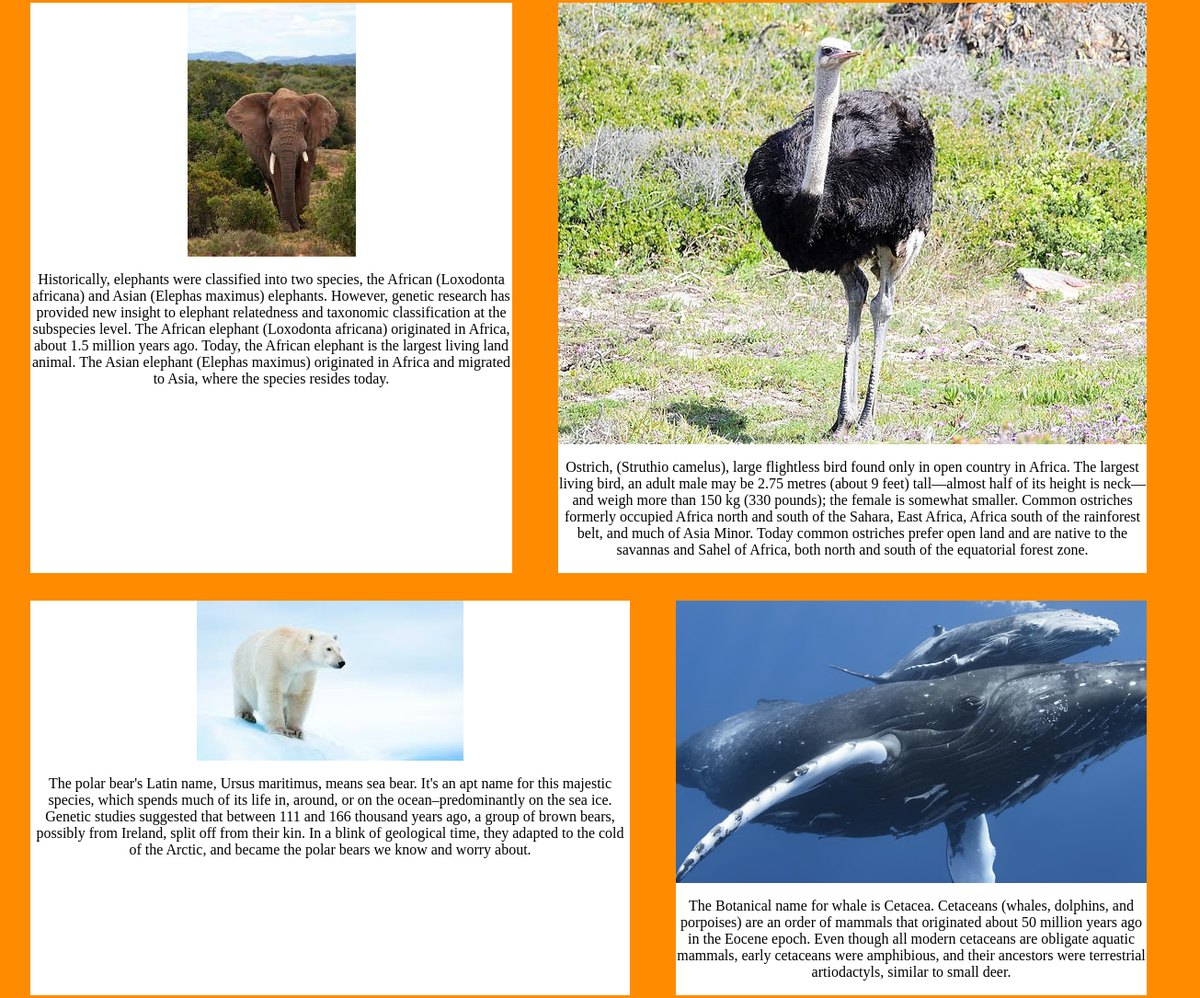
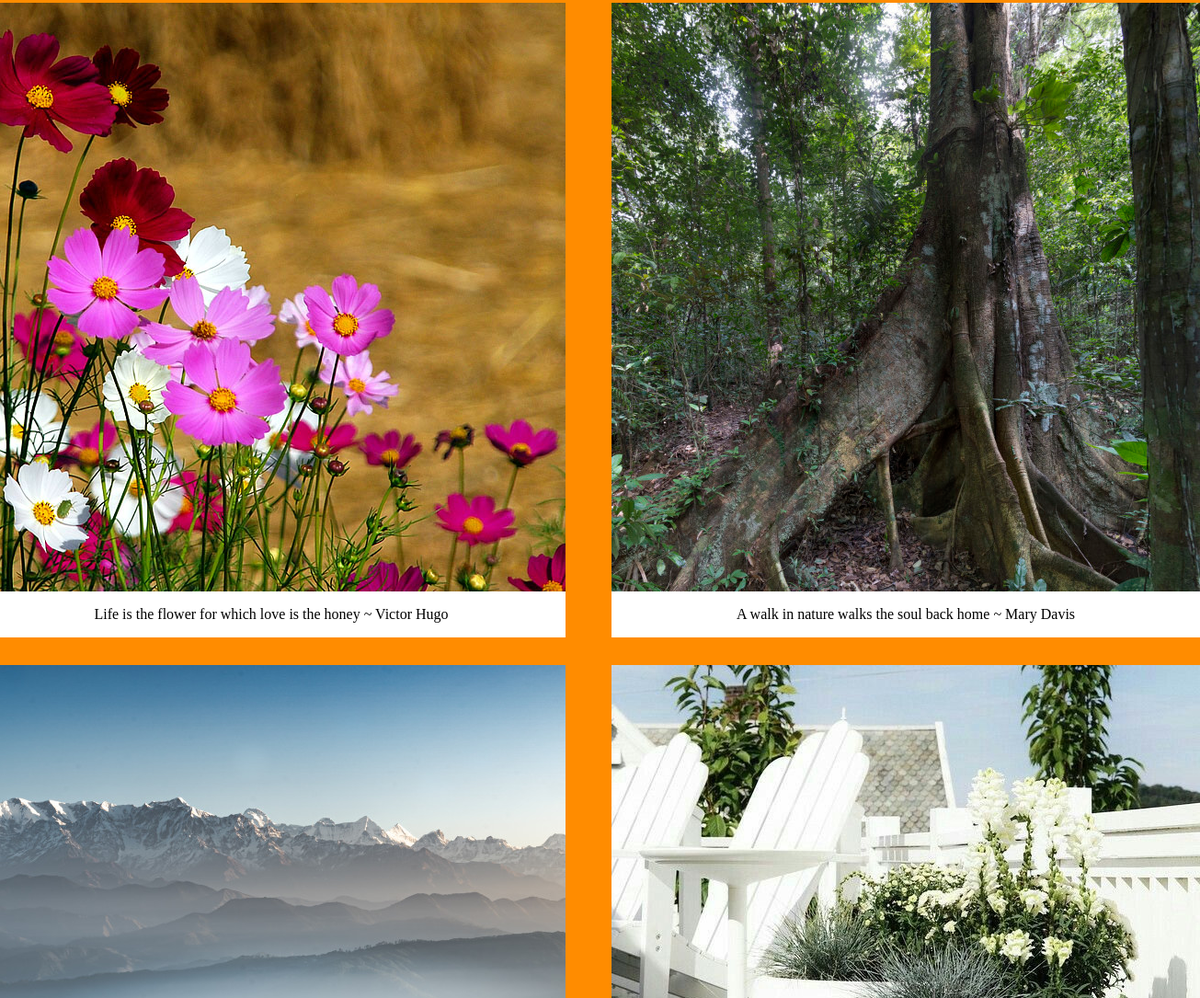
Before and after one commit to VrindaTyagi123/Project56B, a plain HTML site: page index.html in a window 1280 px wide. Shown: the part 118-1203 px from the top of the page at 92% size, 1305 px wide, since content can reach past the window. Drawn offline with Linux system fonts and the light colour scheme.

Commit message:
Add files via upload

```diff
--- a/index.html
+++ b/index.html
@@ -2,7 +2,7 @@
 
 <head>
 
-    <title>Origin and Botanical Names</title>
+    <title>My Photography World!!!</title>
 
     <link rel="stylesheet" href="style.css">
 
@@ -16,26 +16,26 @@
 
         <div class="image-section">
         <div class="section-style">
-            <img class="elephant" src="Elephant.jpg" alt=""/>
-            <p>Historically, elephants were classified into two species, the African (Loxodonta africana) and Asian (Elephas maximus) elephants. However, genetic research has provided new insight to elephant relatedness and taxonomic classification at the subspecies level. The African elephant (Loxodonta africana) originated in Africa, about 1.5 million years ago. Today, the African elephant is the largest living land animal. The Asian elephant (Elephas maximus) originated in Africa and migrated to Asia, where the species resides today.</p>
+            <img class="flowers" src="Flowers.jpg" alt=""/>
+            <p>Life is the flower for which love is the honey ~ Victor Hugo</p>
             </div>
 
             <div class="section-style">
-            <img class="ostrich" src="Ostrich.webp" alt=""/>
-                <p>Ostrich, (Struthio camelus), large flightless bird found only in open country in Africa. The largest living bird, an adult male may be 2.75 metres (about 9 feet) tall—almost half of its height is neck—and weigh more than 150 kg (330 pounds); the female is somewhat smaller. Common ostriches formerly occupied Africa north and south of the Sahara, East Africa, Africa south of the rainforest belt, and much of Asia Minor. Today common ostriches prefer open land and are native to the savannas and Sahel of Africa, both north and south of the equatorial forest zone.</p>
+            <img class="ostrich" src="Jungle.jpg" alt=""/>
+                <p>A walk in nature walks the soul back home ~ Mary Davis</p>
             </div>
 
         </div>
 
         <div class="image-section">
         <div class="section-style">
-            <img class="polar bear" src="Polar%20Bear.jpg" alt=""/>
-            <p>The polar bear's Latin name, Ursus maritimus, means sea bear. It's an apt name for this majestic species, which spends much of its life in, around, or on the ocean–predominantly on the sea ice. Genetic studies suggested that between 111 and 166 thousand years ago, a group of brown bears, possibly from Ireland, split off from their kin. In a blink of geological time, they adapted to the cold of the Arctic, and became the polar bears we know and worry about.</p>
+            <img class="polar bear" src="Mountain.jpg" alt=""/>
+            <p>May your mountains rise into and above the clouds ~ Edward Abbey</p>
             </div>
 
             <div class="section-style">
-            <img class="whale" src="Whale.jpg" alt=""/>
-                <p>The Botanical name for whale is Cetacea. Cetaceans (whales, dolphins, and porpoises) are an order of mammals that originated about 50 million years ago in the Eocene epoch. Even though all modern cetaceans are obligate aquatic mammals, early cetaceans were amphibious, and their ancestors were terrestrial artiodactyls, similar to small deer.</p>
+            <img class="whale" src="Plants.jpg" alt=""/>
+                <p>To plant a garden is to believe in tomorrow ~ Audrey Hepburn</p>
             </div>
         </div>
     </body>
--- a/style.css
+++ b/style.css
@@ -17,3 +17,7 @@ div{
     margin-left: 25px;
     background-color: white;
 }
+
+.flowers{
+
+}
```
Also changed, not shown: Flowers.jpg (added), Jungle.jpg (added), Mountain.jpg (added), Plants.jpg (added).
